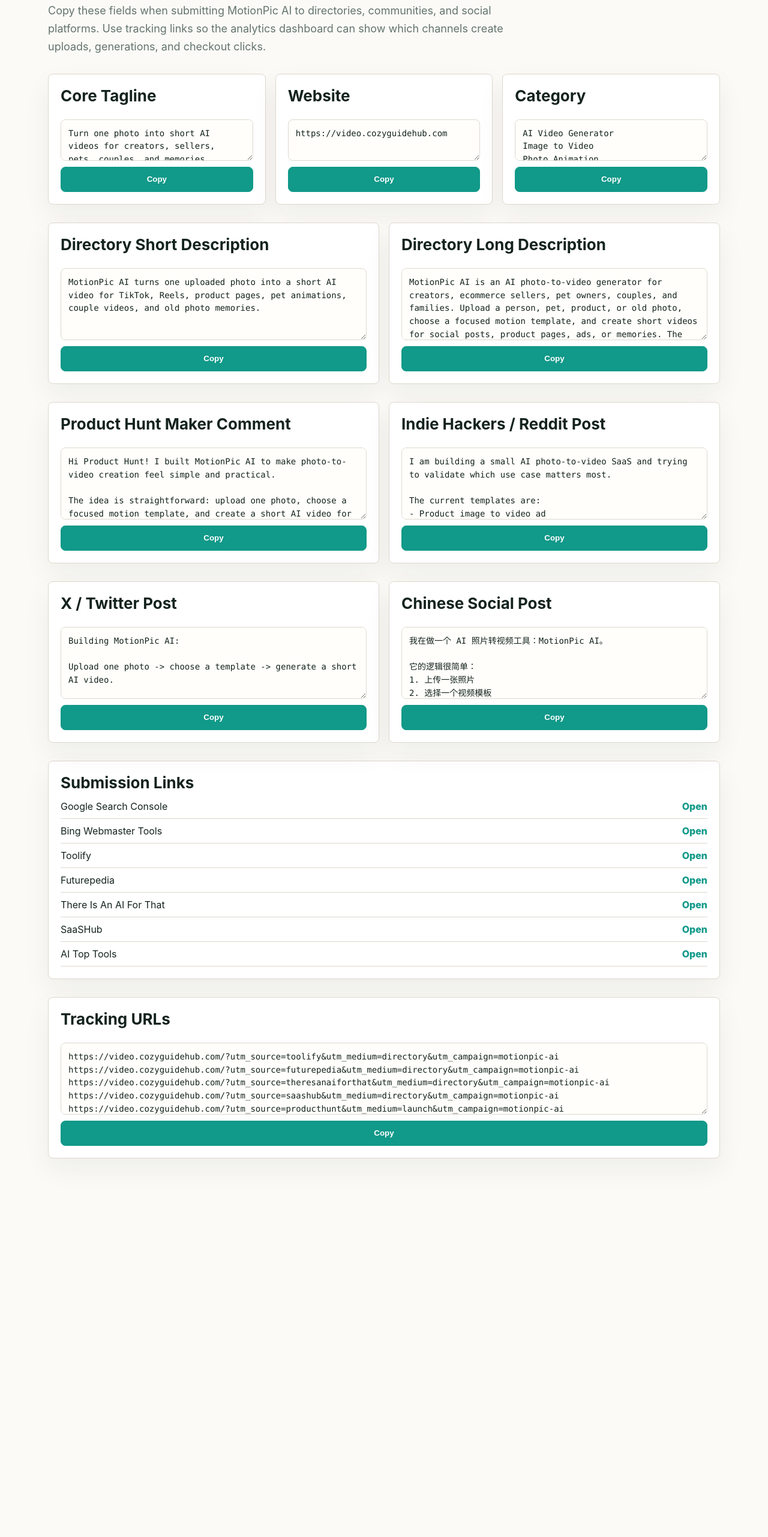
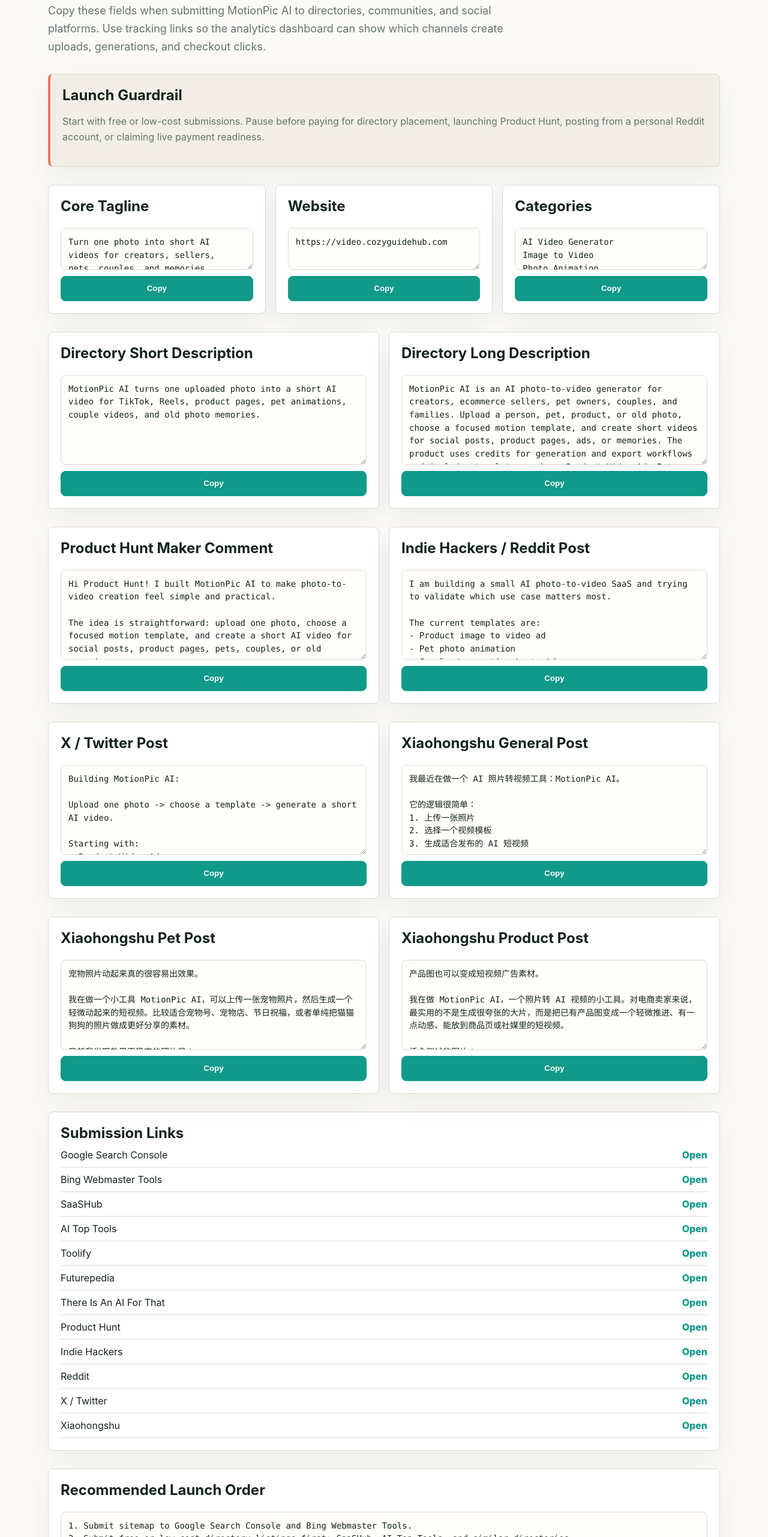
Before and after one commit to yyd841122/PicToVedio, a website: page launch-kit.html in a window 1280 px wide. Shown: the part 238-2800 px from the top of the page at 60% size. Before the commit the page ends 2241 px from the top, so only its background shows below. Drawn offline with Linux system fonts and the light colour scheme.

Commit message:
Improve first revenue launch materials

```diff
--- a/launch-kit.html
+++ b/launch-kit.html
@@ -14,6 +14,7 @@
         --panel: #ffffff;
         --teal: #119989;
         --soft: #f3efe8;
+        --accent: #ef765d;
         font-family:
           Inter, ui-sans-serif, system-ui, -apple-system, BlinkMacSystemFont, "Segoe UI", sans-serif;
       }
@@ -79,6 +80,7 @@
         align-items: center;
         justify-content: center;
         font-weight: 850;
+        cursor: pointer;
       }
 
       .button.primary {
@@ -99,12 +101,8 @@
       }
 
       h2 {
-        font-size: 26px;
-        margin: 0 0 14px;
-      }
-
-      h3 {
-        margin: 0 0 8px;
+        font-size: 24px;
+        margin: 0 0 12px;
       }
 
       p {
@@ -113,7 +111,7 @@
       }
 
       .lead {
-        max-width: 760px;
+        max-width: 780px;
         font-size: 18px;
       }
 
@@ -149,7 +147,7 @@
 
       textarea {
         width: 100%;
-        min-height: 120px;
+        min-height: 150px;
         resize: vertical;
         border: 1px solid var(--line);
         border-radius: 8px;
@@ -160,7 +158,7 @@
       }
 
       .small {
-        min-height: 54px;
+        min-height: 64px;
       }
 
       .channel-list {
@@ -191,6 +189,11 @@
         padding: 3px 9px;
         font-size: 12px;
         font-weight: 900;
+      }
+
+      .note {
+        border-left: 4px solid var(--accent);
+        background: var(--soft);
       }
 
       .toast {
@@ -255,6 +258,13 @@
           Copy these fields when submitting MotionPic AI to directories, communities, and social platforms. Use tracking links so the analytics dashboard can show which channels create uploads, generations, and checkout clicks.
         </p>
 
+        <section class="section card note">
+          <h2>Launch Guardrail</h2>
+          <p>
+            Start with free or low-cost submissions. Pause before paying for directory placement, launching Product Hunt, posting from a personal Reddit account, or claiming live payment readiness.
+          </p>
+        </section>
+
         <section class="section grid three">
           <article class="card copy-block">
             <h2>Core Tagline</h2>
@@ -267,12 +277,13 @@
             <button class="button primary" type="button" data-copy>Copy</button>
           </article>
           <article class="card copy-block">
-            <h2>Category</h2>
+            <h2>Categories</h2>
             <textarea class="small" readonly>AI Video Generator
 Image to Video
 Photo Animation
 Marketing Video
-Ecommerce Tools</textarea>
+Ecommerce Tools
+Social Media Tools</textarea>
             <button class="button primary" type="button" data-copy>Copy</button>
           </article>
         </section>
@@ -336,17 +347,56 @@ Goal: help creators and sellers make usable short videos faster.</textarea>
             <button class="button primary" type="button" data-copy>Copy</button>
           </article>
           <article class="card copy-block">
-            <h2>Chinese Social Post</h2>
-            <textarea readonly>我在做一个 AI 照片转视频工具：MotionPic AI。
+            <h2>Xiaohongshu General Post</h2>
+            <textarea readonly>我最近在做一个 AI 照片转视频工具：MotionPic AI。
 
 它的逻辑很简单：
 1. 上传一张照片
 2. 选择一个视频模板
 3. 生成适合发布的 AI 短视频
 
-现在优先做 4 个场景：产品图广告视频、宠物照片动起来、情侣/纪念日短视频、老照片动起来。
+目前最适合的场景：
+- 人物照片变短视频
+- 宠物照片动起来
+- 产品图变广告视频
+- 老照片做纪念视频
 
-如果你会用这类工具，你最愿意为什么付费：无水印、高清下载、生成更快，还是模板效果更稳定？</textarea>
+这个方向我觉得有机会，因为用户不是为了“AI 很新”而来，而是想快速拿到一个能发布、能分享、能测试转化的视频素材。
+
+我现在最想验证的是：大家更愿意为哪一类模板付费？宠物、产品、情侣纪念，还是老照片？</textarea>
+            <button class="button primary" type="button" data-copy>Copy</button>
+          </article>
+        </section>
+
+        <section class="section grid two">
+          <article class="card copy-block">
+            <h2>Xiaohongshu Pet Post</h2>
+            <textarea readonly>宠物照片动起来真的很容易出效果。
+
+我在做一个小工具 MotionPic AI，可以上传一张宠物照片，然后生成一个轻微动起来的短视频。比较适合宠物号、宠物店、节日祝福，或者单纯把猫猫狗狗的照片做成更好分享的素材。
+
+目前我发现效果更稳定的照片是：
+- 脸部清楚
+- 不要太糊
+- 背景不要太乱
+- 尽量不要多人/多只宠物挤在一起
+
+如果你有宠物照片，你会更想生成可爱动图、短视频，还是节日祝福视频？</textarea>
+            <button class="button primary" type="button" data-copy>Copy</button>
+          </article>
+          <article class="card copy-block">
+            <h2>Xiaohongshu Product Post</h2>
+            <textarea readonly>产品图也可以变成短视频广告素材。
+
+我在做 MotionPic AI，一个照片转 AI 视频的小工具。对电商卖家来说，最实用的不是生成很夸张的大片，而是把已有产品图变成一个轻微推进、有一点动感、能放到商品页或社媒里的短视频。
+
+适合测试的图片：
+- 产品主体清楚
+- Logo 和文字不要太小
+- 背景干净
+- 不要用过强滤镜
+
+我现在想验证：小卖家更愿意为“产品图转视频广告”付费，还是为“批量生成多版本素材”付费？</textarea>
             <button class="button primary" type="button" data-copy>Copy</button>
           </article>
         </section>
@@ -356,12 +406,28 @@ Goal: help creators and sellers make usable short videos faster.</textarea>
           <ul class="channel-list">
             <li><span>Google Search Console</span><a href="https://search.google.com/search-console" target="_blank" rel="noopener noreferrer nofollow">Open</a></li>
             <li><span>Bing Webmaster Tools</span><a href="https://www.bing.com/webmasters" target="_blank" rel="noopener noreferrer nofollow">Open</a></li>
+            <li><span>SaaSHub</span><a href="https://www.saashub.com/submit" target="_blank" rel="noopener noreferrer nofollow">Open</a></li>
+            <li><span>AI Top Tools</span><a href="https://aitoptools.com/submit-tool/" target="_blank" rel="noopener noreferrer nofollow">Open</a></li>
             <li><span>Toolify</span><a href="https://www.toolify.ai/submit" target="_blank" rel="noopener noreferrer nofollow">Open</a></li>
             <li><span>Futurepedia</span><a href="https://www.futurepedia.io/submit-tool" target="_blank" rel="noopener noreferrer nofollow">Open</a></li>
             <li><span>There Is An AI For That</span><a href="https://theresanaiforthat.com/submit/" target="_blank" rel="noopener noreferrer nofollow">Open</a></li>
-            <li><span>SaaSHub</span><a href="https://www.saashub.com/submit" target="_blank" rel="noopener noreferrer nofollow">Open</a></li>
-            <li><span>AI Top Tools</span><a href="https://aitoptools.com/submit-tool/" target="_blank" rel="noopener noreferrer nofollow">Open</a></li>
+            <li><span>Product Hunt</span><a href="https://www.producthunt.com/posts/new" target="_blank" rel="noopener noreferrer nofollow">Open</a></li>
+            <li><span>Indie Hackers</span><a href="https://www.indiehackers.com/new" target="_blank" rel="noopener noreferrer nofollow">Open</a></li>
+            <li><span>Reddit</span><a href="https://www.reddit.com/submit" target="_blank" rel="noopener noreferrer nofollow">Open</a></li>
+            <li><span>X / Twitter</span><a href="https://x.com/compose/post" target="_blank" rel="noopener noreferrer nofollow">Open</a></li>
+            <li><span>Xiaohongshu</span><a href="https://www.xiaohongshu.com/explore" target="_blank" rel="noopener noreferrer nofollow">Open</a></li>
           </ul>
+        </section>
+
+        <section class="section card copy-block">
+          <h2>Recommended Launch Order</h2>
+          <textarea readonly>1. Submit sitemap to Google Search Console and Bing Webmaster Tools.
+2. Submit free or low-cost directory listings first: SaaSHub, AI Top Tools, and similar directories.
+3. Review Toolify, Futurepedia, and There Is An AI For That. Pause before paying for placement.
+4. Post one build-in-public update on Indie Hackers or X with UTM tracking.
+5. Post one focused Xiaohongshu test only after you have a clean screenshot or demo clip.
+6. Do not launch Product Hunt until live payment, credits, support, and at least one demo video are stable.</textarea>
+          <button class="button primary" type="button" data-copy>Copy</button>
         </section>
 
         <section class="section card copy-block">
@@ -370,6 +436,7 @@ Goal: help creators and sellers make usable short videos faster.</textarea>
 https://video.cozyguidehub.com/?utm_source=futurepedia&utm_medium=directory&utm_campaign=motionpic-ai
 https://video.cozyguidehub.com/?utm_source=theresanaiforthat&utm_medium=directory&utm_campaign=motionpic-ai
 https://video.cozyguidehub.com/?utm_source=saashub&utm_medium=directory&utm_campaign=motionpic-ai
+https://video.cozyguidehub.com/?utm_source=aitoptools&utm_medium=directory&utm_campaign=motionpic-ai
 https://video.cozyguidehub.com/?utm_source=producthunt&utm_medium=launch&utm_campaign=motionpic-ai
 https://video.cozyguidehub.com/?utm_source=indiehackers&utm_medium=community&utm_campaign=motionpic-ai
 https://video.cozyguidehub.com/?utm_source=reddit&utm_medium=community&utm_campaign=motionpic-ai
```
Also changed, not shown: FIRST_REVENUE_PLAYBOOK.md (+58 -3 lines), PROMOTION_COPY.md (+45 -9 lines), UNIT_ECONOMICS.md (+12 -2 lines).
